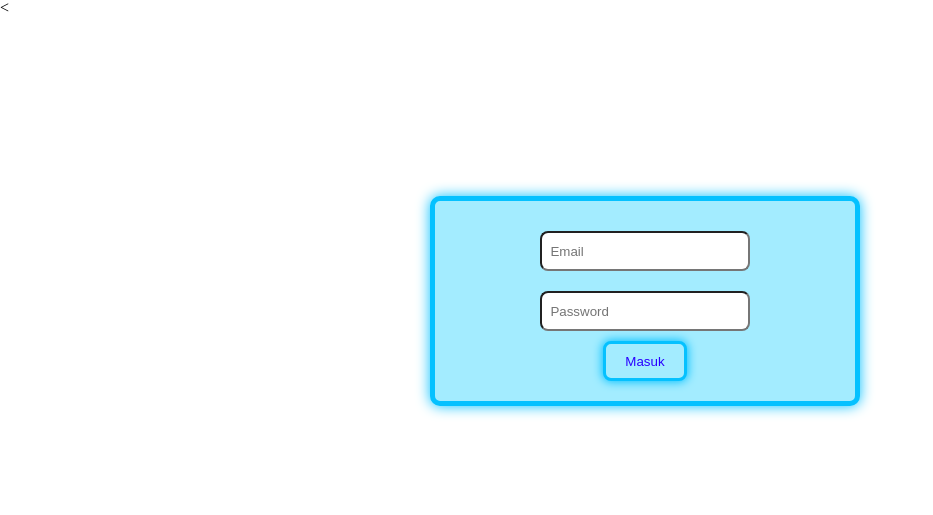
After one commit to Rinayulyani/Ukhti, a PHP site: page /login.php in a window 1280 px wide. The commit adds this page. Shown: the top 515 px of the page, without its empty margins (0-933 px from the left). Run offline with PHP 8.4, Linux system fonts and the light colour scheme.

Commit message:
nambah log-in.php

```diff
--- a/assets/css/style.css
+++ b/assets/css/style.css
@@ -604,6 +604,25 @@ body {
 	margin: 5px 0%;
 	padding-left: 10%;
 }
+ /*log-in*/
+.out-login {
+	width: 80%;
+	height: 500px;
+	float: left;
+	margin: 0px 10%;
+}
+
+#log-in {
+	background: #A3ECFF;
+	width: 50%;
+	height: 200px;
+	margin: 180px 25% 120px 25%;
+	float: left;
+	border-radius: 10px;
+	box-shadow: 0px 0px 14px 0px #05C1FF;
+	border: solid 5px #05C1FF;
+}
+
 #footer {
 	width: 82%;
 	height: auto;
@@ -723,3 +742,38 @@ body {
 	border-radius: 8px;
 	background-size: 2.5% 30px;
 }
+
+.login-email {
+	width: 50%;
+	height: 40px;
+	padding: 2%;
+	margin: 30px 25% 10px 25%;
+	border-radius: 8px;
+}
+
+.login-password{
+	width: 50%;
+	height: 40px;
+	padding: 2%;
+	margin: 10px 25% 0px 25%;
+	border-radius: 8px;
+}
+
+.masuk {
+	display: block;
+	width: 20%;
+	height: 40px;
+	margin: 10px 40% 0px 40%;
+	border-radius: 8px;
+	background: #A3ECFF;
+	text-decoration: none;
+	color: #2A00FF;
+	box-shadow: 0px 0px 10px 1px #05C1FF;
+	border: solid 3px #05C1FF;
+}
+
+.masuk:hover {
+	background: rgba(198, 255, 251, 0.54);
+	color: #2A00FF;
+	border-radius: 8px;
+}
--- /dev/null
+++ b/login.php
@@ -0,0 +1,20 @@
+<<!DOCTYPE html>
+<html>
+<head>
+	<title>Log in</title>
+	<link rel="stylesheet" type="text/css" href="assets/css/style.css">
+</head>
+<body>
+	<div id="wrapper">
+		<div class="out-login">
+			<div id="log-in">
+				<form>
+					<input type="text" name="input-login" placeholder="Email" class="login-email"></input>
+					<input type="text" name="input-login" placeholder="Password" class="login-password"></input>
+					<input type="submit" name="masuk" value="Masuk" class="masuk"></input>
+				</form>
+			</div>
+		</div>
+	</div>
+</body>
+</html>
```
